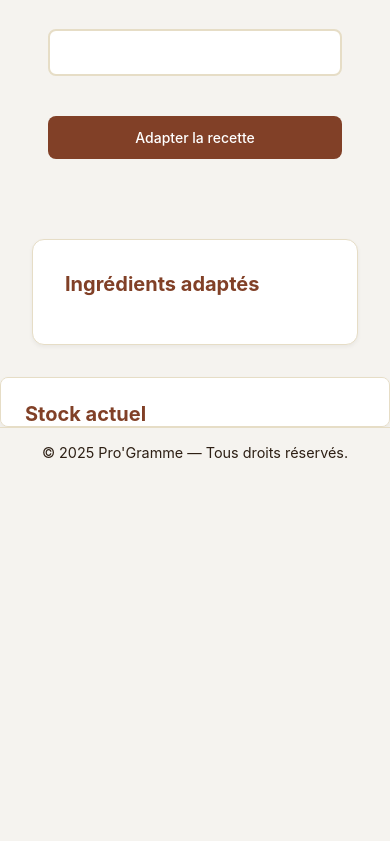
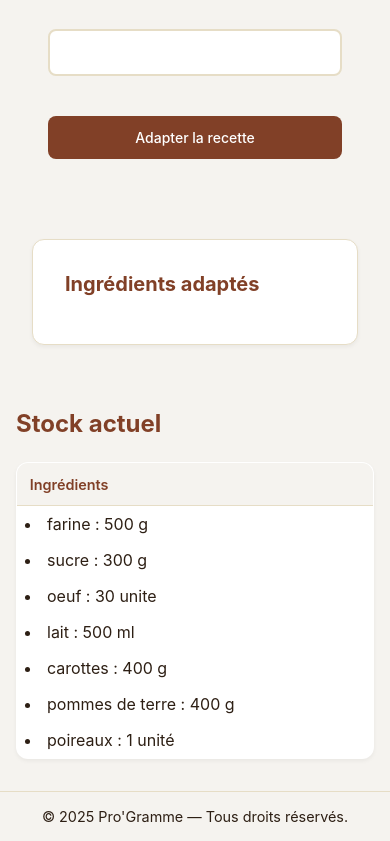
Before and after one commit to Hemmy-Lola/Pro-Gramme, a plain HTML site: page html/calculator.html in a window 390 px wide. Shown: the part 384-1225 px from the top of the page. Before the commit the page ends 861 px from the top, so only its background shows below. Drawn offline with Linux system fonts and the light colour scheme.

Commit message:
feat : update calculator page and css

```diff
--- a/css/style.css
+++ b/css/style.css
@@ -425,6 +425,42 @@ footer {
     background-color: var(--color-card);
 }
 
+/* Styles pour les colonnes du tableau */
+.stock-display table {
+    table-layout: fixed; /* Assure une largeur fixe des colonnes */
+}
+
+.stock-display th:nth-child(1),
+.stock-display td:nth-child(1) {
+    width: 40%;
+    text-align: left;
+}
+
+.stock-display th:nth-child(2),
+.stock-display td:nth-child(2) {
+    width: 30%;
+    text-align: center;
+}
+
+.stock-display th:nth-child(3),
+.stock-display td:nth-child(3) {
+    width: 30%;
+    text-align: center;
+}
+
+.stock-display td {
+    padding: 1rem;
+    border-bottom: 1px solid var(--color-border);
+    white-space: nowrap;
+    overflow: hidden;
+    text-overflow: ellipsis;
+}
+
+/* Ajout d'un effet hover pour mieux visualiser les lignes */
+.stock-display tbody tr:hover {
+    background-color: var(--color-background);
+}
+
 .stock-results th,
 .stock-results td {
     padding: 1rem;
@@ -454,6 +490,70 @@ footer {
     color: #991B1B;
     border: 1px solid #FCA5A5;
     border-radius: 0.5rem;
+}
+
+/* Styles pour les tableaux */
+.stock-display {
+    width: 100%;
+    max-width: 1200px;
+    margin: 2rem auto;
+    padding: 0 4rem;
+}
+
+.stock-display h2 {
+    color: var(--color-accent);
+    margin-bottom: 1.5rem;
+    font-size: 1.5rem;
+}
+
+.stock-display table {
+    width: 100%;
+    border-collapse: collapse;
+    background-color: var(--color-card);
+    border-radius: 0.75rem;
+    overflow: hidden;
+    box-shadow: 0 2px 4px rgba(0, 0, 0, 0.05);
+    border: 1px solid var(--color-border);
+}
+
+.stock-display thead {
+    background-color: var(--color-background);
+}
+
+.stock-display th,
+.stock-display td {
+    padding: 1rem;
+    text-align: left;
+    border-bottom: 1px solid var(--color-border);
+}
+
+.stock-display th {
+    font-weight: 600;
+    color: var(--color-accent);
+}
+
+/* Dark mode adjustments */
+@media (prefers-color-scheme: dark) {
+    .stock-display thead {
+        background-color: var(--color-card);
+    }
+
+    .stock-display tbody tr:hover {
+        background-color: var(--color-card);
+    }
+}
+
+/* Responsive */
+@media (max-width: 768px) {
+    .stock-display {
+        padding: 0 1rem;
+    }
+
+    .stock-display th,
+    .stock-display td {
+        padding: 0.8rem;
+        font-size: 0.9rem;
+    }
 }
 
 @media (prefers-color-scheme: dark) {
--- a/html/calculator.html
+++ b/html/calculator.html
@@ -26,7 +26,7 @@
       </header>
 
     <main class="calculator-container">
-        <h1 class="centered-title">Adaptation de recettes</h1>
+        <h1 class="centered-title">Calculateur de quantité</h1>
 
         <div class="calculator-layout">
             <form class="calculator-form-section" id="recette-form">
@@ -45,10 +45,18 @@
             </section>
         </div>
     </main>
-    <section id="stock-section" aria-labelledby="stock-titre" role="region">
+    <div id="stock-section" class="stock-display">
         <h2 id="stock-titre">Stock actuel</h2>
-        <ul id="stock-liste" role="list"></ul>
-      </section>
+        <table aria-label="Tableau des ingrédients en stock">
+            <thead>
+                <tr>
+                    <th>Ingrédients</th>
+                </tr>
+            </thead>
+            <tbody id="stock-liste">
+            </tbody>
+        </table>
+    </div>
 
     <footer>
         <p>&copy; 2025 Pro'Gramme — Tous droits réservés.</p>
```
